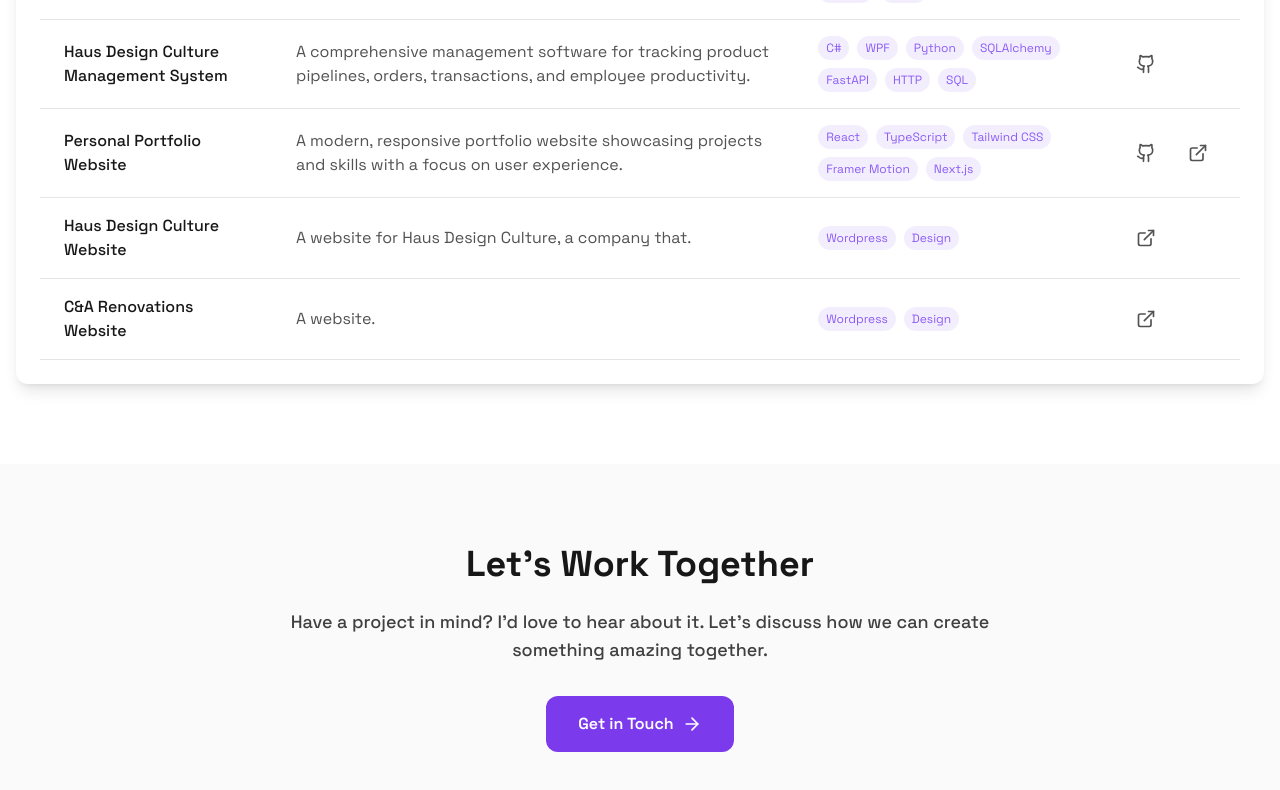
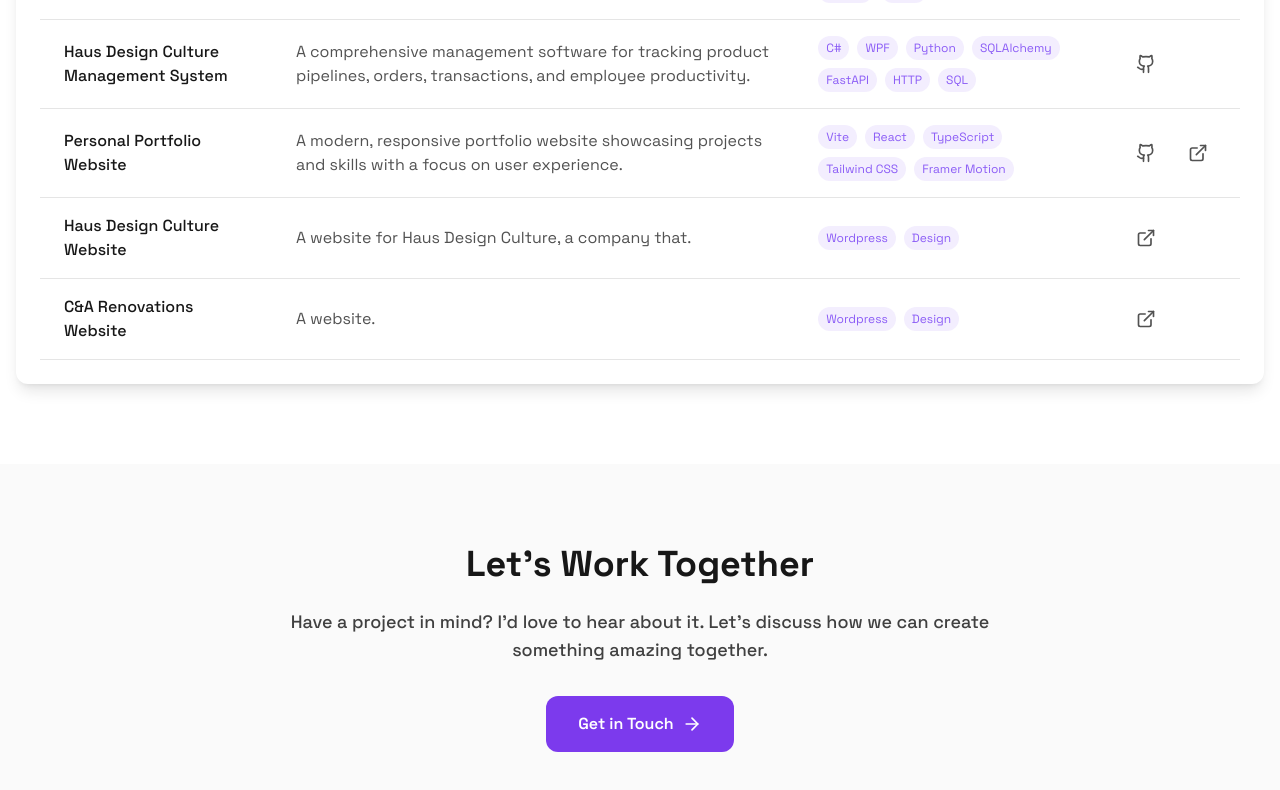
Before and after one commit to MajdAssad22/majd-assad-website, a React (Vite) app: page / in a window 1280 px wide. Shown: the part 1758-2548 px from the top of the page. Built offline with nearby package versions, Linux system fonts and the light colour scheme.

Commit message:
Fixed Netlify routing and updated project data

```diff
--- a/src/data/projects.ts
+++ b/src/data/projects.ts
@@ -61,7 +61,7 @@ export const projects: Project[] = [
     ],
     image: "/projects/haus-design-culture-management-app.png",
     category: "Frontend",
-    github: "https://github.com/",
+    github: "https://github.com/noxi-tech/haus-app",
     featured: true,
     slug: "haus-design-system",
   },
@@ -72,15 +72,15 @@ export const projects: Project[] = [
     longDescription:
       "Designed and developed a personal portfolio website to showcase my projects and skills. Implemented features including dark mode, responsive design, smooth animations, and an interactive project showcase. The site demonstrates proficiency in modern web development technologies and best practices.",
     technologies: [
+      "Vite",
       "React",
       "TypeScript",
       "Tailwind CSS",
       "Framer Motion",
-      "Next.js",
     ],
     image: "/projects/portfolio.png",
     category: "Frontend",
-    github: "https://github.com/username/portfolio",
+    github: "https://github.com/MajdAssad22/majd-assad-website",
     live: "https://majdassad.dev",
     featured: false,
     slug: "portfolio-website",
```
Also changed, not shown: 1 other file (tests, documents, lock files or other folders).
